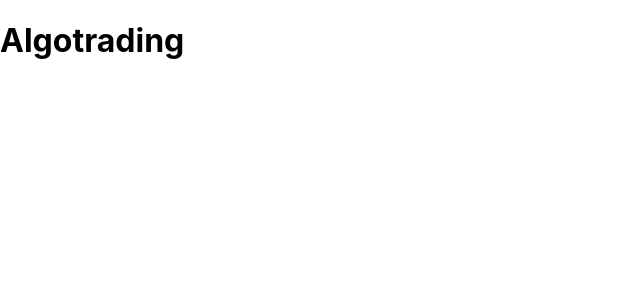
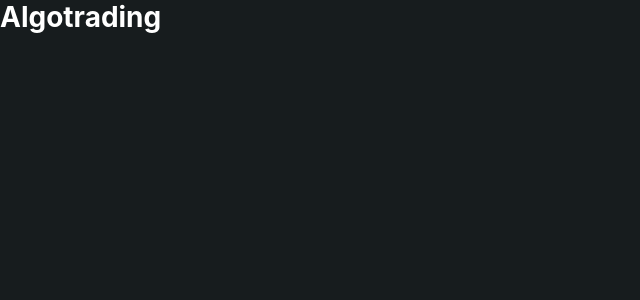
Before and after one commit to claudvanbarret/algotrading, a React (Create React App) app: page / in a window 1280 px wide. Shown: the top 300 px of the page, without its empty margins (0-640 px from the left). Built offline with nearby package versions, Linux system fonts and the light colour scheme.

Commit message:
chore: add style configuration

```diff
--- a/package.json
+++ b/package.json
@@ -13,6 +13,7 @@
     "react": "^18.2.0",
     "react-dom": "^18.2.0",
     "react-scripts": "5.0.1",
+    "styled-components": "^5.3.6",
     "typescript": "^4.8.4",
     "web-vitals": "^2.1.4"
   },
@@ -44,6 +45,7 @@
     ]
   },
   "devDependencies": {
+    "@types/styled-components": "^5.1.26",
     "@typescript-eslint/eslint-plugin": "^5.39.0",
     "@typescript-eslint/parser": "^5.39.0",
     "eslint": "^8.24.0",
@@ -54,5 +56,8 @@
     "eslint-plugin-react": "^7.31.8",
     "eslint-plugin-react-hooks": "^4.6.0",
     "prettier": "^2.7.1"
+  },
+  "resolutions": {
+    "styled-components": "^5"
   }
 }
--- a/src/App.tsx
+++ /dev/null
@@ -1,5 +0,0 @@
-function App() {
-  return <h1>Algotrading</h1>;
-}
-
-export default App;
--- /dev/null
+++ b/src/app/App.tsx
@@ -0,0 +1,12 @@
+import ResetStyle from '../theme/Reset.style';
+
+function App() {
+  return (
+    <>
+      <ResetStyle />
+      <h1>Algotrading</h1>
+    </>
+  );
+}
+
+export default App;
--- a/src/index.css
+++ /dev/null
@@ -1,11 +0,0 @@
-body {
-  margin: 0;
-  font-family: -apple-system, BlinkMacSystemFont, 'Segoe UI', 'Roboto', 'Oxygen', 'Ubuntu', 'Cantarell', 'Fira Sans', 'Droid Sans',
-    'Helvetica Neue', sans-serif;
-  -webkit-font-smoothing: antialiased;
-  -moz-osx-font-smoothing: grayscale;
-}
-
-code {
-  font-family: source-code-pro, Menlo, Monaco, Consolas, 'Courier New', monospace;
-}
--- a/src/index.tsx
+++ b/src/index.tsx
@@ -1,7 +1,7 @@
 import React from 'react';
 import ReactDOM from 'react-dom/client';
-import './index.css';
-import App from './App';
+
+import App from './app/App';
 import reportWebVitals from './reportWebVitals';
 
 const root = ReactDOM.createRoot(document.getElementById('root') as HTMLElement);
--- /dev/null
+++ b/src/theme/Reset.style.tsx
@@ -0,0 +1,34 @@
+import { createGlobalStyle } from 'styled-components';
+import Theme from './Theme';
+
+const ResetStyles = createGlobalStyle`
+  *,
+  *::after,
+  *::before {
+    margin: 0;
+    padding: 0;
+    box-sizing: inherit;
+  }
+  html {
+    font-size: 62.5%;
+  }
+  body {
+    background-color: ${Theme.colors.fillBlack};
+    color: ${Theme.colors.fill};
+    font-size: ${Theme.fonts.size};
+    font-family: ${Theme.fonts.family};
+    font-weight: ${Theme.fonts.weight.regular};
+    box-sizing: border-box;
+    overflow: hidden;
+  }
+  a {
+    text-decoration: none;
+    &:active,
+    &:focus,
+    &:hover {
+      text-decoration: none;
+    }
+  }
+`;
+
+export default ResetStyles;
--- /dev/null
+++ b/src/theme/Theme.ts
@@ -0,0 +1,11 @@
+import spaces from './spaces.json';
+import colors from './colors.json';
+import fonts from './fonts.json';
+
+const Theme = {
+  colors,
+  fonts,
+  spaces,
+};
+
+export default Theme;
--- /dev/null
+++ b/src/theme/colors.json
@@ -0,0 +1,4 @@
+{
+  "fill": "#FFFFFF",
+  "fillBlack": "#171c1e"
+}
--- /dev/null
+++ b/src/theme/fonts.json
@@ -0,0 +1,14 @@
+{
+  "family": "-system-ui, -apple-system, BlinkMacSystemFont, 'Segoe UI', Roboto, Oxygen, Ubuntu, Cantarell, 'Open Sans', 'Helvetica Neue', sans-serif;",
+  "mainFamily": "-system-ui",
+  "lineHeight": "2.4rem",
+  "size": "1.4rem",
+  "weight": {
+    "thin": 200,
+    "light": 300,
+    "regular": 400,
+    "medium": 500,
+    "semibold": 600,
+    "bold": 800
+  }
+}
--- /dev/null
+++ b/src/theme/spaces.json
@@ -0,0 +1,15 @@
+{
+  "none": "0",
+  "xxs": ".2rem",
+  "xs": ".4rem",
+  "s": ".8rem",
+  "sp": "1.2rem",
+  "m": "1.6rem",
+  "mp": "2.4rem",
+  "l": "3.2rem",
+  "lp": "4rem",
+  "xl": "6.4rem",
+  "xxl": "12.8rem",
+  "h": "25.6rem",
+  "xh": "51.2rem"
+}
```
Also changed, not shown: 1 other file (tests, documents, lock files or other folders).
